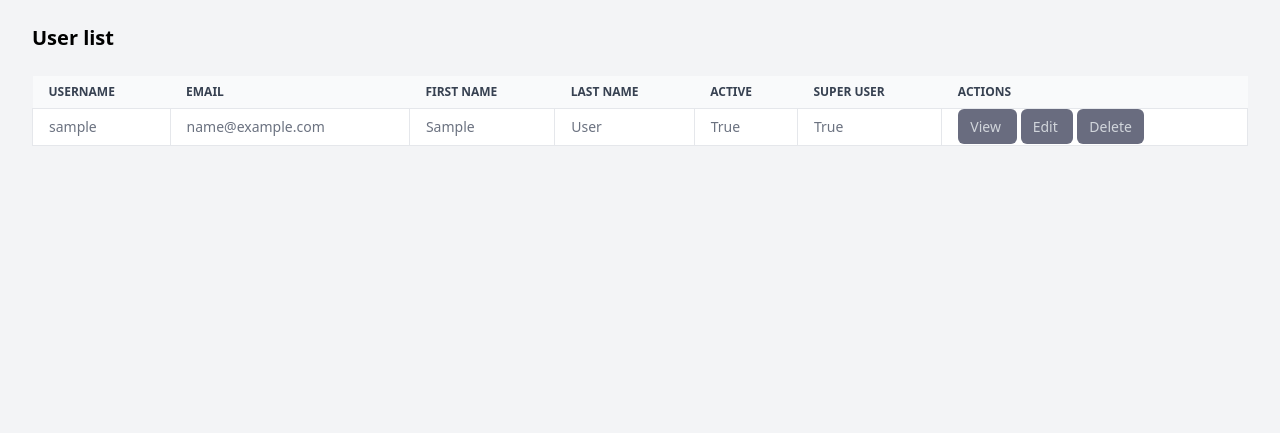
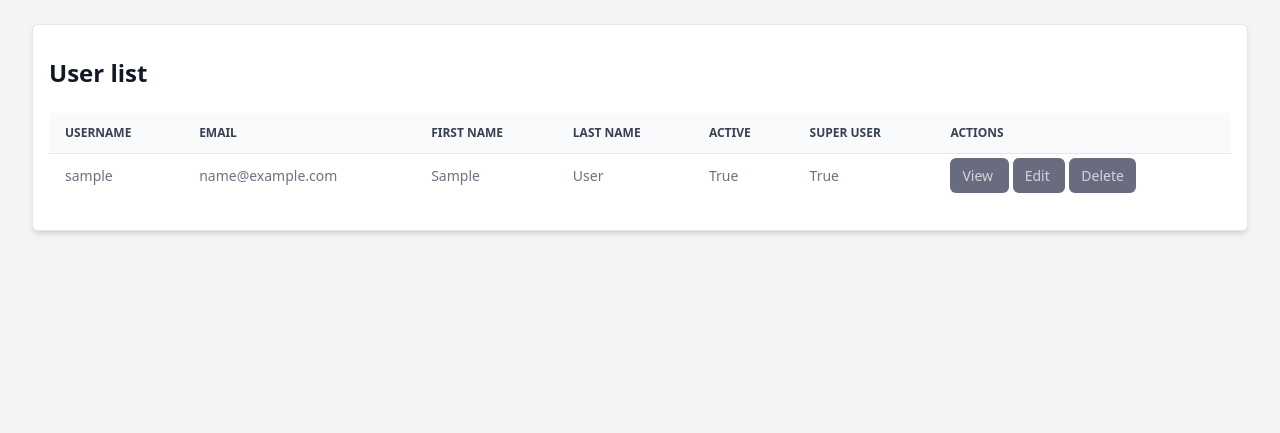
Before and after one commit to PanteraLX/iwa-inventory, a Django app: page /accounts in a window 1280 px wide. Shown: the part 64-497 px from the top of the page. Run offline with Django 4.2, Linux system fonts and the light colour scheme; tables that the repository leaves empty hold one stand-in row (values such as "Sample post"); style sheets or scripts are compiled from the project's sources; parts of the project's set-up code (start-up, migrations or seed data) failed here and were passed over; some libraries are stand-ins or nearby versions.

Commit message:
Restyle order and user list

```diff
--- a/app/templates/account/user_list.html
+++ b/app/templates/account/user_list.html
@@ -5,31 +5,32 @@ User list
 
 {% block content %}
 {% if users %}
-<h1 class="mb-6 text-xl font-bold">
+<section class="iwa-section">
+    <h1 class="iwa-h1">
         User list
     </h1>
-<table class="table-auto w-full text-sm text-left text-gray-500">
-    <thead class="text-xs text-gray-700 uppercase bg-gray-50">
-        <tr>
-            <th class="px-4 py-2">Username</th>
-            <th class="px-4 py-2">Email</th>
-            <th class="px-4 py-2">First name</th>
-            <th class="px-4 py-2">Last name</th>
-            <th class="px-4 py-2">Active</th>
-            <th class="px-4 py-2">Super User</th>
-            <th class="px-4 py-2">Actions</th>
+    <table class="iwa-table">
+        <thead class="iwa-table-head">
+            <tr class="border-b">
+                <th class="iwa-table-head-cell">Username</th>
+                <th class="iwa-table-head-cell">Email</th>
+                <th class="iwa-table-head-cell">First name</th>
+                <th class="iwa-table-head-cell">Last name</th>
+                <th class="iwa-table-head-cell">Active</th>
+                <th class="iwa-table-head-cell">Super User</th>
+                <th class="iwa-table-head-cell">Actions</th>
             </tr>
         </thead>
         <tbody>
             {% for user in users %}
-        <tr class="bg-white border-b">
-            <td class="border px-4 py-2">{{ user.username }}</td>
-            <td class="border px-4 py-2">{{ user.email }}</td>
-            <td class="border px-4 py-2">{{ user.first_name }}</td>
-            <td class="border px-4 py-2">{{ user.last_name }}</td>
-            <td class="border px-4 py-2">{{ user.is_active }}</td>
-            <td class="border px-4 py-2">{{ user.is_superuser }}</td>
-            <td class="border px-4 py-2">
+            <tr class="iwa-table-row">
+                <td class="iwa-table-cell">{{ user.username }}</td>
+                <td class="iwa-table-cell">{{ user.email }}</td>
+                <td class="iwa-table-cell">{{ user.first_name }}</td>
+                <td class="iwa-table-cell">{{ user.last_name }}</td>
+                <td class="iwa-table-cell">{{ user.is_active }}</td>
+                <td class="iwa-table-cell">{{ user.is_superuser }}</td>
+                <td class="iwa-table-cell">
                     <a href="{% url 'user_detail' user.id %}" class="iwa-btn mr-1">
                         View
                     </a>
@@ -44,5 +45,7 @@ User list
             {% endfor %}
         </tbody>
     </table>
+</section>
+
 {% endif %}
 {% endblock %}
```
Also changed, not shown: app/templates/order/order_list.html (+19 -15 lines). Lines whose indentation alone changed are shown as unchanged.
